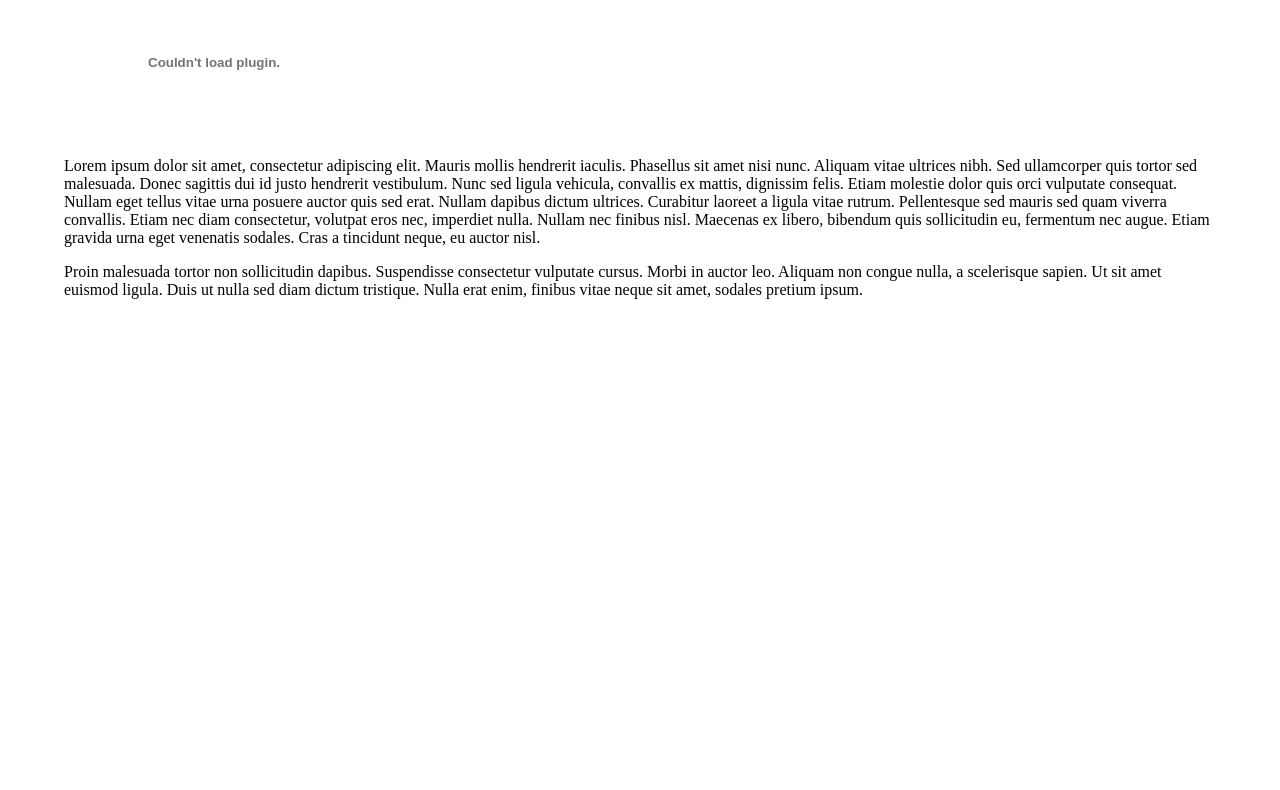
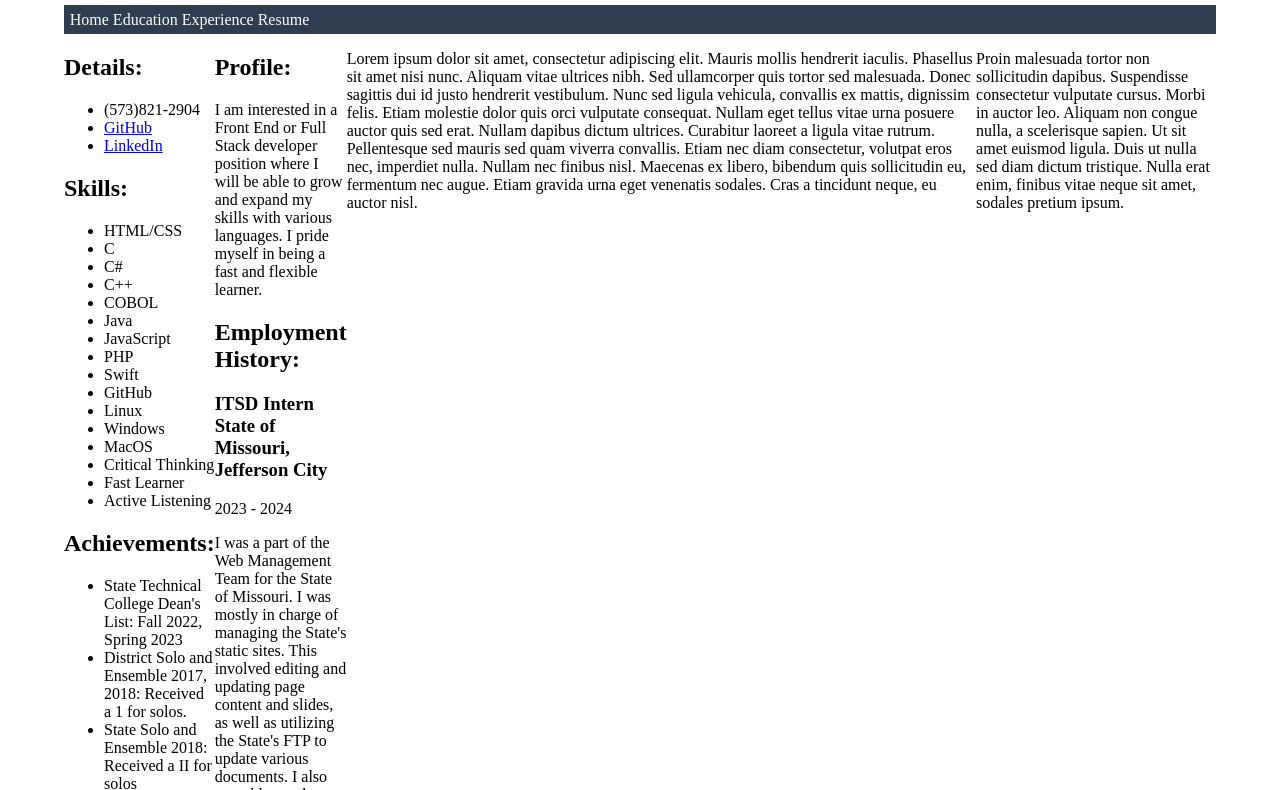
Before and after one commit to BobbyTerence/profileSite.github.io, a plain HTML site: page index.html in a window 1280 px wide. Shown: the part 122-912 px from the top of the page. Before the commit the page ends 800 px from the top, so only its background shows below. Drawn offline with Linux system fonts and the light colour scheme.

Commit message:
moar changes

```diff
--- a/index.html
+++ b/index.html
@@ -14,17 +14,91 @@
 
     <body>
         <header id="top">
-            <h1>Hello, My name is Will Flowers</h1>
+            <h1>Will Flowers</h1>
+            <h2>Software Dev in Training</h2>
         </header>
 
         <div class="nav">
             <a href="#top">Home</a>
             <a href="#education">Education</a>
             <a href="#experience">Experience</a>
+            <a href="resrcs/img/WillF-Resume.pdf" target="_blank">Resume</a>
         </div>
 
-        <div id="resume">
-            <embed id="resume" src="resrcs/img/WillF-Resume.pdf">
+        <div class="content">
+            <div class="resume">
+                <div id="res-left">
+                    <h2>Details:</h2>
+                    <ul>
+                        <li>(573)821-2904</li>
+                        <li><a href="https://github.com/BobbyTerence" target="_blank">GitHub</a></li>
+                        <li><a href="https://www.linkedin.com/in/will-flowers-71a22423a/" target="_blank">LinkedIn</a></li>
+                    </ul>
+
+                    <h2>Skills:</h2>
+                    <ul>
+                        <li>HTML/CSS</li>
+                        <li>C</li>
+                        <li>C#</li>
+                        <li>C++</li>
+                        <li>COBOL</li>
+                        <li>Java</li>
+                        <li>JavaScript</li>
+                        <li>PHP</li>
+                        <li>Swift</li>
+                        <li>GitHub</li>
+                        <li>Linux</li>
+                        <li>Windows</li>
+                        <li>MacOS</li>
+                        <li>Critical Thinking</li>
+                        <li>Fast Learner</li>
+                        <li>Active Listening</li>
+                    </ul>
+
+                    <h2>Achievements:</h2>
+                    <ul>
+                        <li>State Technical College Dean's List: Fall 2022, Spring 2023</li>
+                        <li>District Solo and Ensemble 2017, 2018: Received a 1 for solos.</li>
+                        <li>State Solo and Ensemble 2018: Received a II for solos</li>
+                        <li>Received the John Philip Sousa Award in 2018</li>
+                    </ul>
+                </div>
+
+                <div id="res-right">
+
+                    <h2>Profile:</h2>
+
+                    <p>I am interested in a Front End or Full Stack developer position where I will be able to grow and expand my skills with various languages. I pride myself in being a fast and flexible learner.</p>
+
+                    <h2>Employment History:</h2>
+                        <h3>ITSD Intern State of Missouri, Jefferson City</h3>
+                        <p class="date">2023 - 2024</p>
+                        <p>I was a part of the Web Management Team for the State of Missouri. I was mostly in charge of managing the State's static sites. This involved editing and updating page content and slides, as well as utilizing the State's FTP to update various documents. I also was able to take on some jobs and tasks from the WordPress team and learned both standard WordPress templates and Colibri Templates.</p>
+
+                        <h3>Assistant Band Director, Jefferson City</h3>
+                        <p class="date">2022 - 2023</p>
+                        <p>Applied Educational and Management skills to a group of 20 high schoolers. Conducted private lessons with two students to teach them advanced techniques in percussion.</p>
+
+                        <h3>Various Employers</h3>
+                        <p class="date">2016 - 2023</p>
+                        <p>Practiced customer service and time management skills as a skilled laborer.</p>
+
+                    <h2>Education:</h2>
+                        <h3>Associate of Applied Science,<br>
+                        State Technical College of Missouri, Linn</h3>
+                        <p class="date">Fall 2022 - Spring 2024</p>
+
+                        <h3>Courses in Computer Science and Music Education,<br>
+                        Truman State University, Kirksville</h3>
+                        <p class="date">Fall 2018 - Fall 2021</p>
+
+                    <h2>Projects:</h2>
+                        <h3>Simple Text File Database in C:</h3>
+                        <p>My last semester at Truman, I took a class for C and assembly. Our midterm project was to create a console application that allowed the user to read, edit, and add course data to a .txt file. This was by far one of my favorite projects, and really made me learn how dynamic memory allocation and garbage handling functioned.</p>
+
+                        <h3>Manipulating Data with COBOL:</h3>
+                        <p>One of the languages we learn at State Tech is COBOL. Our final project for this class was to read, edit, and add data to a .dat file. This project was particularly challenging due to some of COBOL’s intricacies and how it handles data.</p>
+                </div>
             </div>
 
             <div id="education">
@@ -34,5 +108,6 @@
             <div id="experience">
                 <p>Proin malesuada tortor non sollicitudin dapibus. Suspendisse consectetur vulputate cursus. Morbi in auctor leo. Aliquam non congue nulla, a scelerisque sapien. Ut sit amet euismod ligula. Duis ut nulla sed diam dictum tristique. Nulla erat enim, finibus vitae neque sit amet, sodales pretium ipsum.</p>
             </div>
+        </div>
     </body>
 </html>
```
Lines whose indentation alone changed are shown as unchanged.
